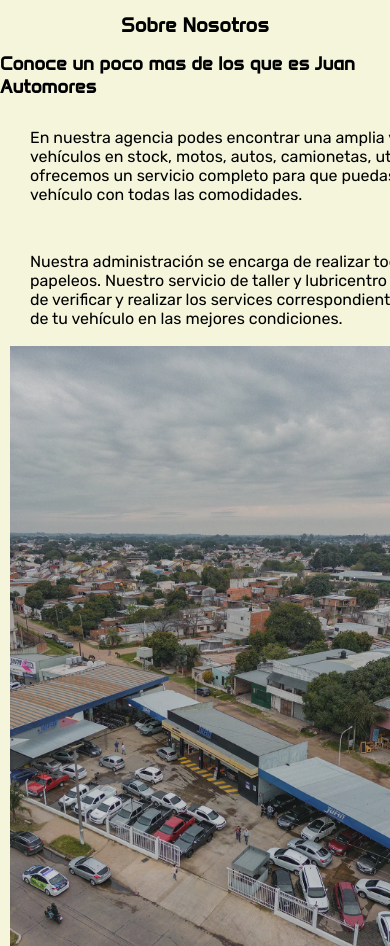
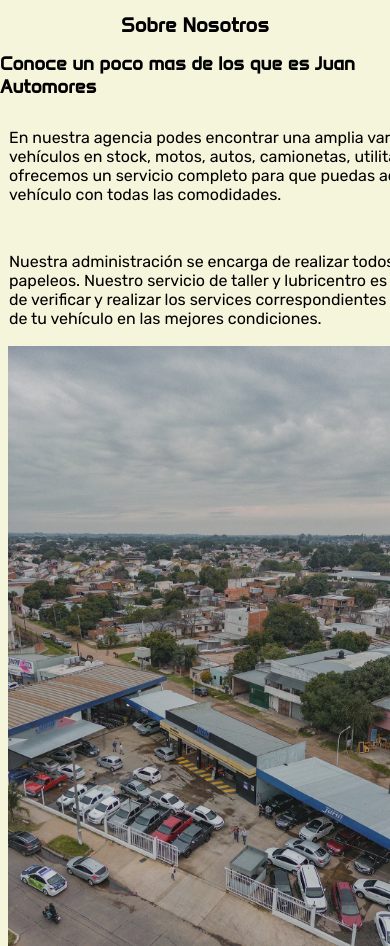
Before and after one commit to FernandoCardani/Proyecto-Web-Coder, a website: page nosoteos.html in a window 390 px wide. Shown: the part 154-1100 px from the top of the page. Drawn offline with Linux system fonts and the light colour scheme.

Commit message:
pdenosotros

```diff
--- a/styles/style.css
+++ b/styles/style.css
@@ -93,9 +93,14 @@
     .conocenos{
         margin-top: 30px;
     }
+    .pdenosotros{
+        position: relative;
+        right: 21px;
+        width: 98%;
+    }
     .dron{
         position: relative;
-        left: 10px;
+        left: 8px;
     }
 }
 
```
